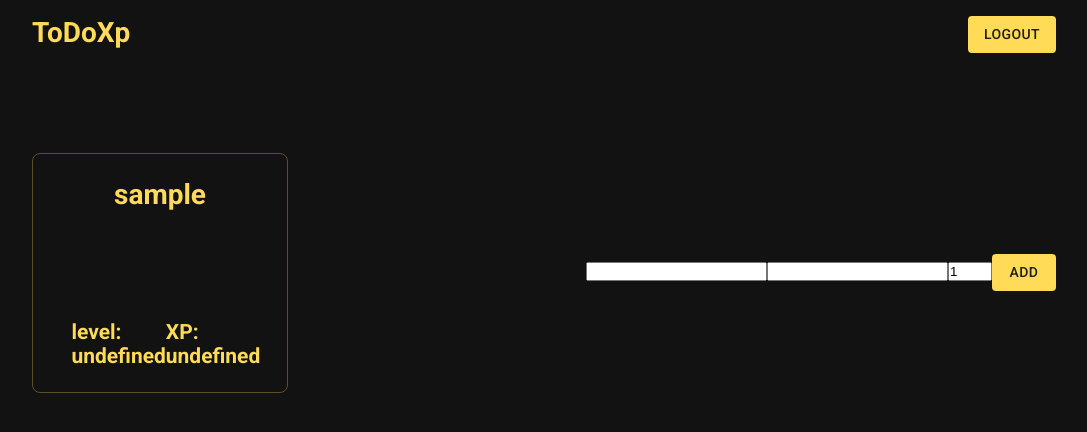
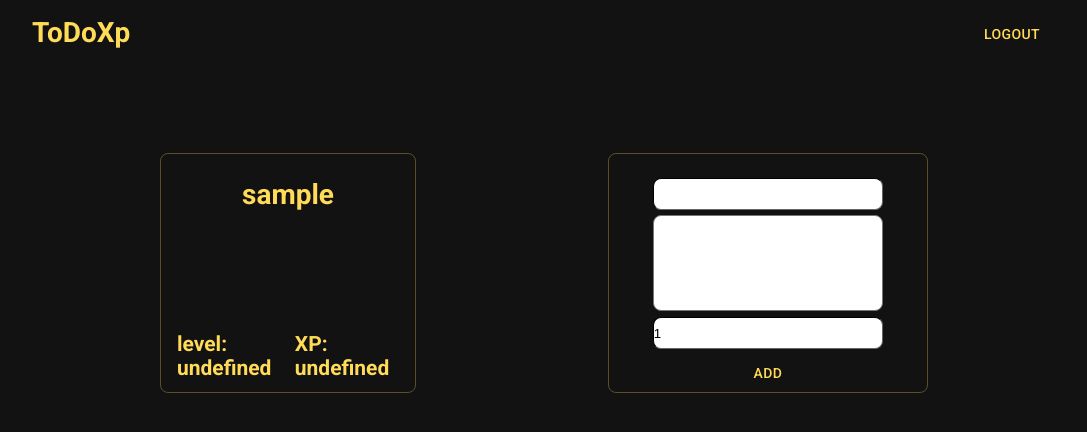
Before and after one commit to hammsvietro/ToDoXp, a React (Create React App) app in the folder frontend/: page /dashboard in a window 1280 px wide. Shown: the top 432 px of the page, without its empty margins (96-1183 px from the left). Built offline with nearby package versions, Linux system fonts and the light colour scheme; no server answers; sample sign-in values are in the browser's storage.

Commit message:
fixed a fex bugs, need to adjust css to work well with zoom-in/out

```diff
--- a/frontend/src/index.jsx
+++ b/frontend/src/index.jsx
@@ -3,7 +3,6 @@ import ReactDOM from 'react-dom';
 import { BrowserRouter } from 'react-router-dom';
 import App from './App';
 import { AuthProvider } from './contexts/authContext';
-import './global.css';
 
 ReactDOM.render(
   <AuthProvider>
--- a/frontend/src/pages/Dashboard/index.jsx
+++ b/frontend/src/pages/Dashboard/index.jsx
@@ -101,8 +101,9 @@ export default function Dashboard() {
             onChange={(e) => setTitle(e.target.value)}
           />
 
-          <input
+          <textarea
             value={body}
+            maxLength="255"
             onChange={(e) => setBody(e.target.value)}
           />
 
--- a/frontend/src/pages/Dashboard/styles.css
+++ b/frontend/src/pages/Dashboard/styles.css
@@ -3,9 +3,15 @@
 }
 
 .dashboard .btn {
-  background-color: #ffdb58;
+  color: #ffdb58;
+  background-color: #121212;
+  transition: 0.2s;
 }
 
+.dashboard .btn:hover {
+  background-color: #ffdb58;
+  color: #121212;
+}
 
 .dashboard .navbar {
   display: flex;
@@ -34,7 +40,7 @@
   height: 30vh;
   padding: 3vh 0 0;
   width: 20vw;
-  margin: 0;
+  margin-left: 10vw;
   border-radius: 8px;
   border-color: rgba(255, 218, 88, 0.3);
   border-style: solid;
@@ -47,5 +53,43 @@
   width: 100%;
   align-items: center;
   justify-content: space-between;
-  padding: 0 3vw 3vh;
+  padding: 0 1rem 1.5vh;
+
 }
+.dashboard .new-todo {
+  display: flex;
+  flex-direction: column;
+  margin-right: 10vw;
+  justify-content: space-between;
+  align-items: center;
+  color: #ffdb58;
+  height: 30vh;
+  padding: 3vh 0 0;
+  width: 25vw;
+  border-radius: 8px;
+  border-color: rgba(255, 218, 88, 0.3);
+  border-style: solid;
+  border-width: 1px;
+}
+
+.dashboard .new-todo input{
+  width: 18vw;
+  border-radius: 8px;
+  border-color: #121212;
+  border-width: 1px;
+  height: 2rem;
+}
+
+.dashboard .new-todo input:focus{
+  border-color: #ffdb58;
+}
+.dashboard .new-todo textarea{
+  width: 18vw;
+  border-radius: 8px;
+  height: 6rem;
+  resize: none;
+}
+
+.dashboard .new-todo textarea:focus{
+  border-color: #ffdb58;
+}
```
